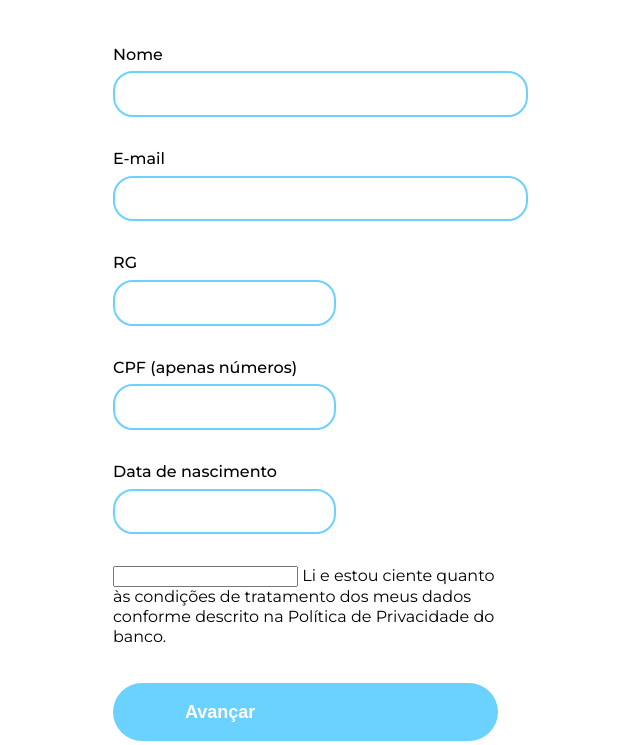
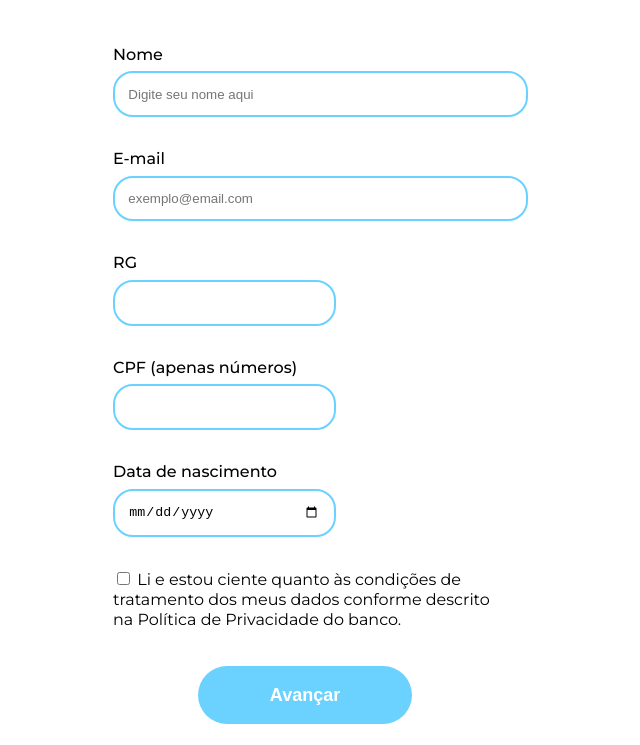
Before and after one commit to lucaslsf1/java-script-validando-formularios, a plain HTML site: page pages/abrir-conta-form.html in a window 1280 px wide. Shown: the part 558-1303 px from the top of the page, without its empty margins (335-975 px from the left). Drawn offline with nearby package versions, Linux system fonts and the light colour scheme.

Commit message:
Primeiras validações utilizando somente HTML

```diff
--- a/pages/abrir-conta-form.html
+++ b/pages/abrir-conta-form.html
@@ -61,32 +61,32 @@
             <form class="principal__formulario" data-formulario>
                 <fieldset class="formulario__campo">
                     <label class="campo__etiqueta" for="nome">Nome</label>
-                    <input name="nome" id="nome" class="campo__escrita" />
+                    <input name="nome" id="nome" class="campo__escrita" type="text" minlength="3" required placeholder="Digite seu nome aqui"/>
                     <span class="mensagem-erro"></span>
                 </fieldset>
 
                 <fieldset class="formulario__campo">
                     <label class="campo__etiqueta" for="email">E-mail</label>
-                    <input name="email" id="email" class="campo__escrita" />
+                    <input name="email" id="email" class="campo__escrita" type="email" minlength="5" required placeholder="exemplo@email.com"/>
                     <span class="mensagem-erro"></span>
                 </fieldset>
                 <fieldset class="formulario__campo">
                     <label class="campo__etiqueta" for="rg">RG</label>
-                    <input name="rg" id="rg" class="campo__escrita campo__escrita--menor" />
+                    <input name="rg" id="rg" class="campo__escrita campo__escrita--menor" type="text" required/>
                     <span class="mensagem-erro"></span>
                 </fieldset>
                 <fieldset class="formulario__campo">
                     <label class="campo__etiqueta" for="cpf">CPF (apenas números)</label>
-                    <input name="cpf" id="cpf" class="campo__escrita campo__escrita--menor" required />
+                    <input name="cpf" id="cpf" class="campo__escrita campo__escrita--menor" required type="text" minlength="11" maxlength="14" pattern="\d{3}\.?\d{3}\.?\d{3}-?\d{2}"/>
                     <span class="mensagem-erro"></span>
                 </fieldset>
                 <fieldset class="formulario__campo">
                     <label class="campo__etiqueta" for="aniversario">Data de nascimento</label>
-                    <input name="aniversario" id="aniversario" class="campo__escrita campo__escrita--menor" />
+                    <input name="aniversario" id="aniversario" class="campo__escrita campo__escrita--menor" type="date" required/>
                     <span class="mensagem-erro"></span>
                 </fieldset>
                 <fieldset class="formulario__termos">
-                    <input name="termos" class="termos__input">
+                    <input name="termos" class="termos__input" type="checkbox" required>
                     <p class="termos__texto">Li e estou ciente quanto às condições de tratamento dos meus dados conforme
                         descrito na Política
                         de
@@ -95,7 +95,7 @@
                 </fieldset>
 
                 <div>
-                    <input value="Avançar" class="formulario__botao" id="enviar" data-botao-enviar>
+                    <input value="Avançar" class="formulario__botao" id="enviar" data-botao-enviar type="submit">
                     <span class="mensagem-erro"></span>
                 </div>
             </form>
```
